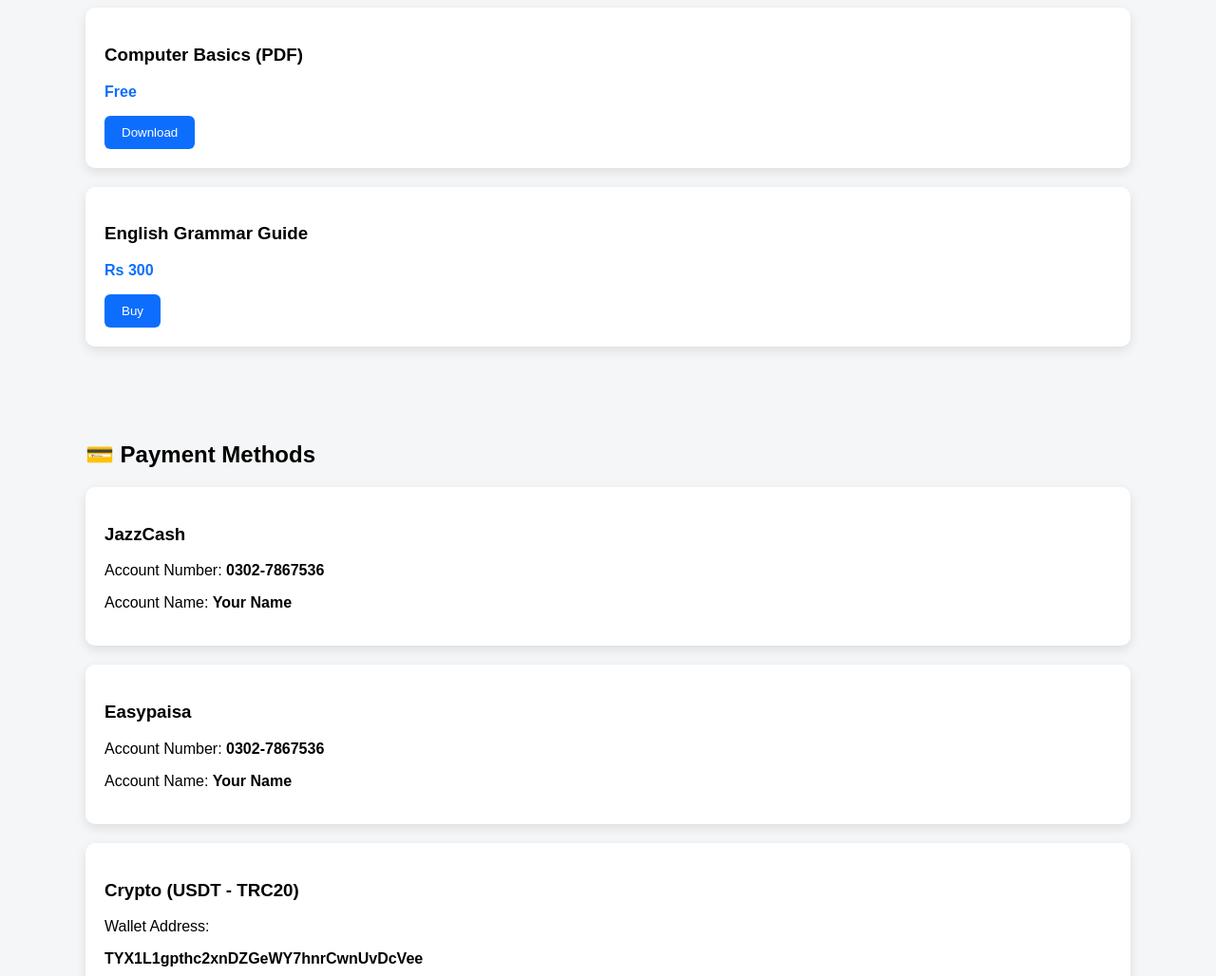
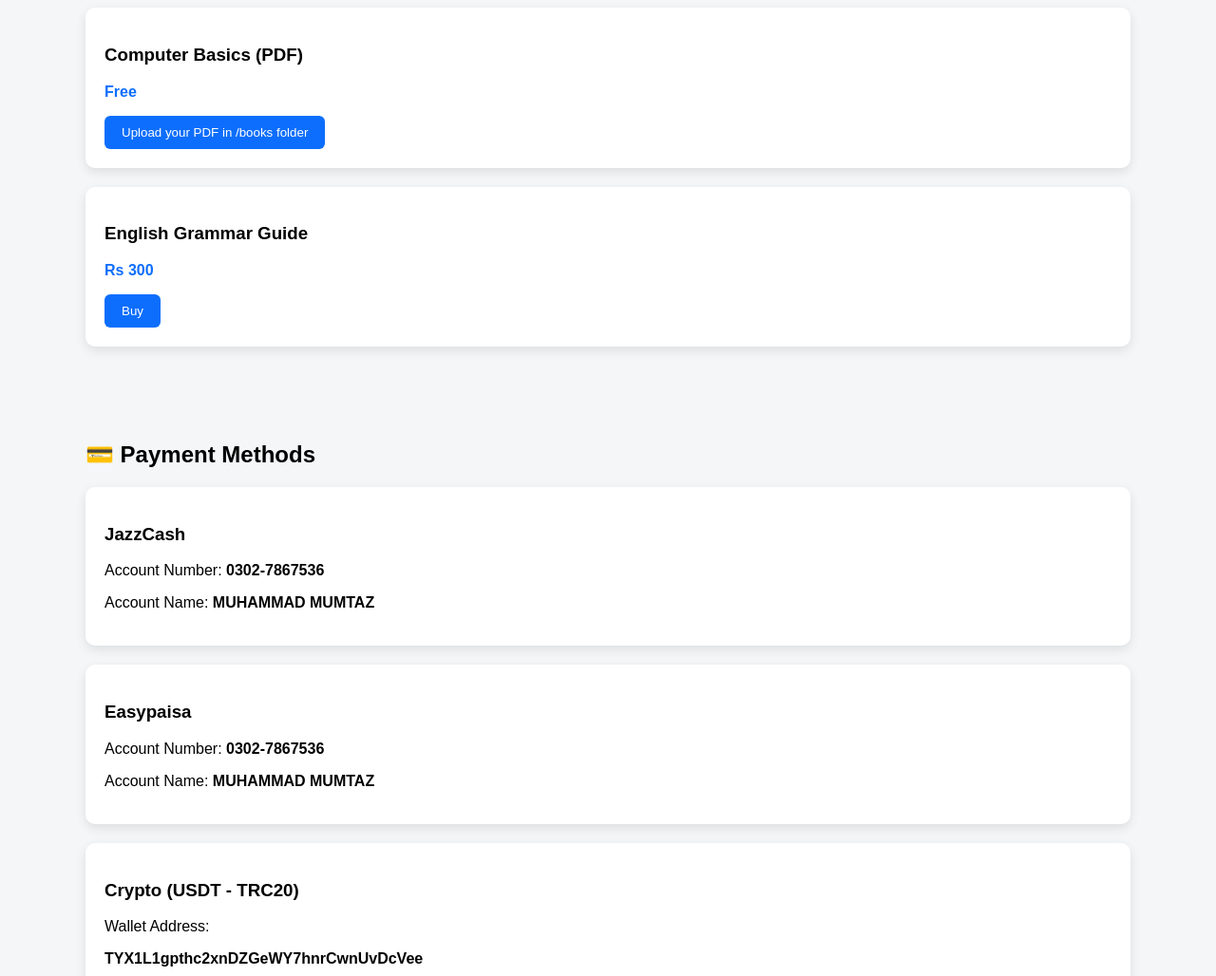
Before and after one commit to 4ubooks/.com, a plain HTML site: page index.html in a window 1280 px wide. Shown: the part 1200-2228 px from the top of the page at 95% size. Drawn offline with Linux system fonts and the light colour scheme.

Commit message:
Update index.html

```diff
--- a/index.html
+++ b/index.html
@@ -72,7 +72,6 @@
 </nav>
 </header>
 
-<!-- SERVICES -->
 <section id="services">
 <h2>🛠 ہماری سروسز</h2>
 
@@ -102,16 +101,13 @@
 </div>
 </section>
 
-<!-- BOOKS -->
 <section id="books">
 <h2>📚 Digital Books</h2>
 
 <div class="card">
 <h3>Computer Basics (PDF)</h3>
 <p class="price">Free</p>
-<a href="books/computer.pdf" download>
-<button>Download</button>
-</a>
+<button disabled>Upload your PDF in /books folder</button>
 </div>
 
 <div class="card">
@@ -121,34 +117,31 @@
 </div>
 </section>
 
-<!-- PAYMENT -->
 <section id="payment">
 <h2>💳 Payment Methods</h2>
 
 <div class="card">
 <h3>JazzCash</h3>
 <p>Account Number: <b>0302-7867536</b></p>
-<p>Account Name: <b>Your Name</b></p>
+<p>Account Name: <b>MUHAMMAD MUMTAZ</b></p>
 </div>
 
 <div class="card">
 <h3>Easypaisa</h3>
 <p>Account Number: <b>0302-7867536</b></p>
-<p>Account Name: <b>Your Name</b></p>
+<p>Account Name: <b>MUHAMMAD MUMTAZ</b></p>
 </div>
 
 <div class="card">
 <h3>Crypto (USDT - TRC20)</h3>
 <p>Wallet Address:</p>
-<p><b>TYX1L1gpthc2xnDZGeWY7hnrCwnUvDcVee
-</b></p>
+<p><b>TYX1L1gpthc2xnDZGeWY7hnrCwnUvDcVee</b></p>
 <p>Network: TRC20</p>
 </div>
 
 <p><b>نوٹ:</b> Payment کے بعد Screenshot یا TxID WhatsApp پر بھیجیں۔</p>
 </section>
 
-<!-- ORDER -->
 <section id="order">
 <h2>📞 Order Now</h2>
 <button onclick="order('New Order')">WhatsApp Order</button>
@@ -160,7 +153,7 @@
 
 <script>
 function order(service){
-    let number = "923001234567"; // اپنا WhatsApp نمبر یہاں لکھیں
+    let number = "923075807887"; // Replace with your WhatsApp number
     let msg = "السلام علیکم، مجھے " + service + " کی سروس درکار ہے۔";
     window.open("https://wa.me/" + number + "?text=" + encodeURIComponent(msg));
 }
```
